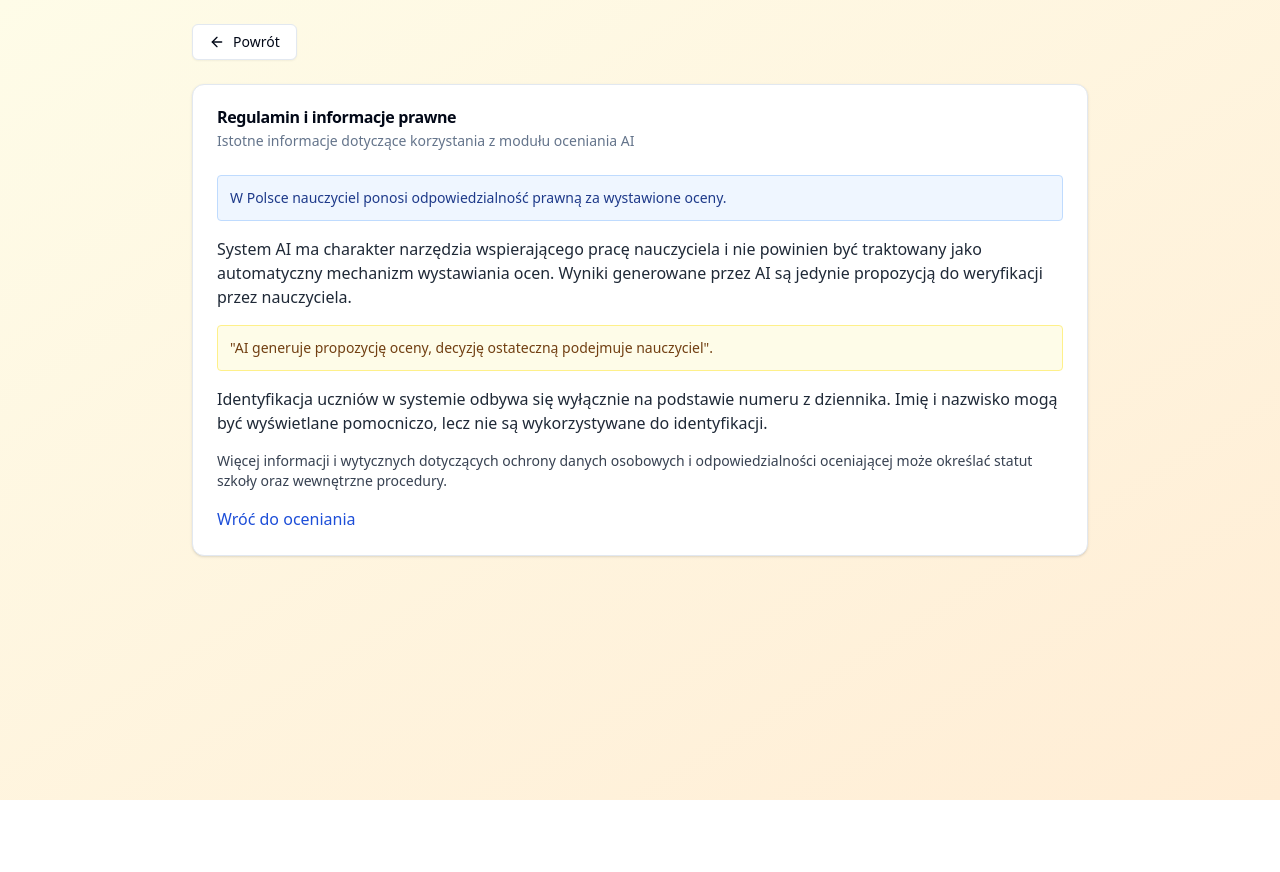
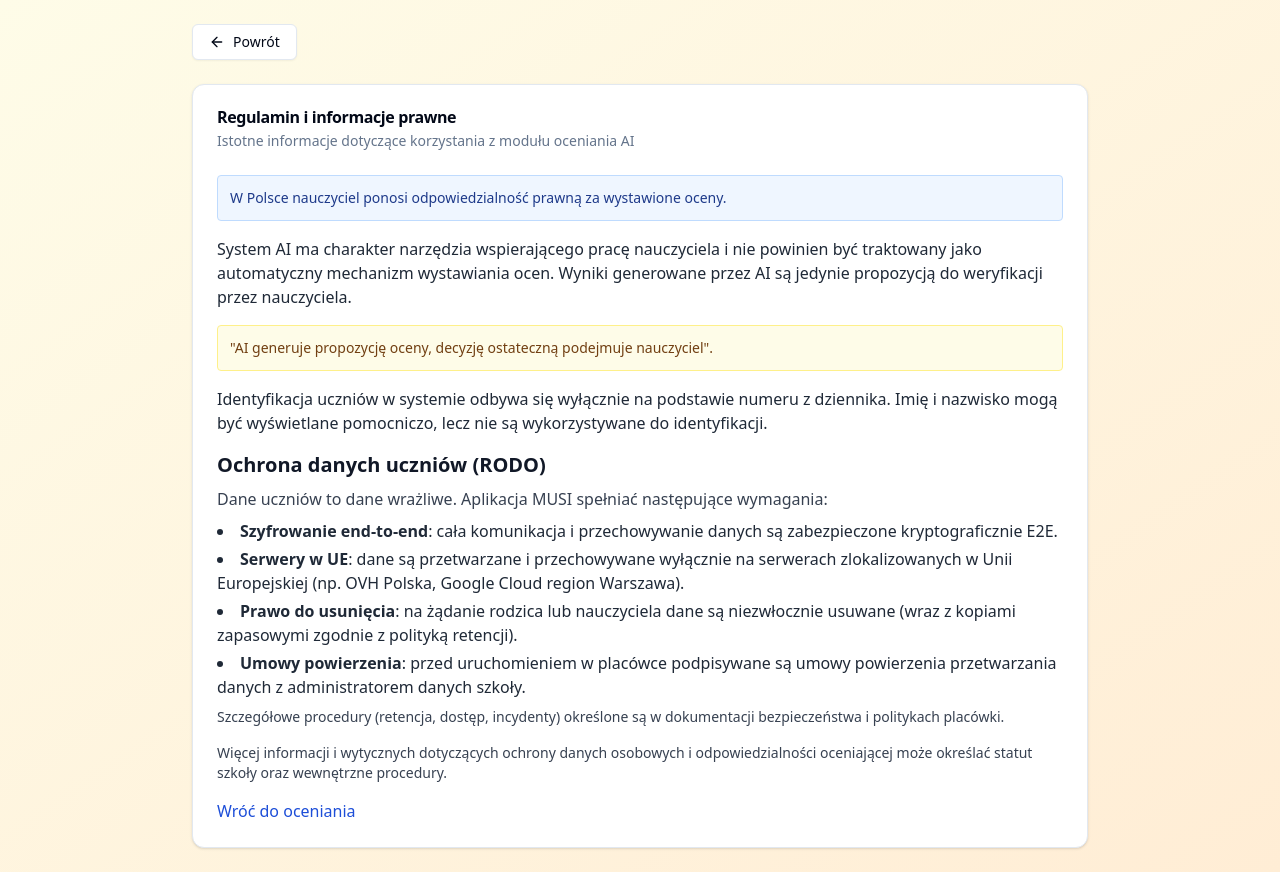
Before and after one commit to sylwia-k/grader, a React (Vite) app: page /regulamin in a window 1280 px wide. Before the commit the page ends 800 px from the top, so only its background shows below. Built offline with nearby package versions, Linux system fonts and the light colour scheme.

Commit message:
Add RODO data protection guidelines to Regulations component
Co-authored-by: ksylwia1350 <ksylwia1350@gmail.com>

```diff
--- a/src/components/Regulations.tsx
+++ b/src/components/Regulations.tsx
@@ -34,6 +34,17 @@ const Regulations = () => {
             <p className="text-gray-800">
               Identyfikacja uczniów w systemie odbywa się wyłącznie na podstawie numeru z dziennika. Imię i nazwisko mogą być wyświetlane pomocniczo, lecz nie są wykorzystywane do identyfikacji.
             </p>
+            <div className="mt-6">
+              <h2 className="text-xl font-semibold text-gray-900 mb-2">Ochrona danych uczniów (RODO)</h2>
+              <p className="text-gray-700 mb-2">Dane uczniów to dane wrażliwe. Aplikacja MUSI spełniać następujące wymagania:</p>
+              <ul className="list-disc list-inside space-y-1 text-gray-800">
+                <li><strong>Szyfrowanie end‑to‑end</strong>: cała komunikacja i przechowywanie danych są zabezpieczone kryptograficznie E2E.</li>
+                <li><strong>Serwery w UE</strong>: dane są przetwarzane i przechowywane wyłącznie na serwerach zlokalizowanych w Unii Europejskiej (np. OVH Polska, Google Cloud region Warszawa).</li>
+                <li><strong>Prawo do usunięcia</strong>: na żądanie rodzica lub nauczyciela dane są niezwłocznie usuwane (wraz z kopiami zapasowymi zgodnie z polityką retencji).</li>
+                <li><strong>Umowy powierzenia</strong>: przed uruchomieniem w placówce podpisywane są umowy powierzenia przetwarzania danych z administratorem danych szkoły.</li>
+              </ul>
+              <p className="text-gray-700 text-sm mt-2">Szczegółowe procedury (retencja, dostęp, incydenty) określone są w dokumentacji bezpieczeństwa i politykach placówki.</p>
+            </div>
             <p className="text-gray-700 text-sm">
               Więcej informacji i wytycznych dotyczących ochrony danych osobowych i odpowiedzialności oceniającej może określać statut szkoły oraz wewnętrzne procedury.
             </p>
```
